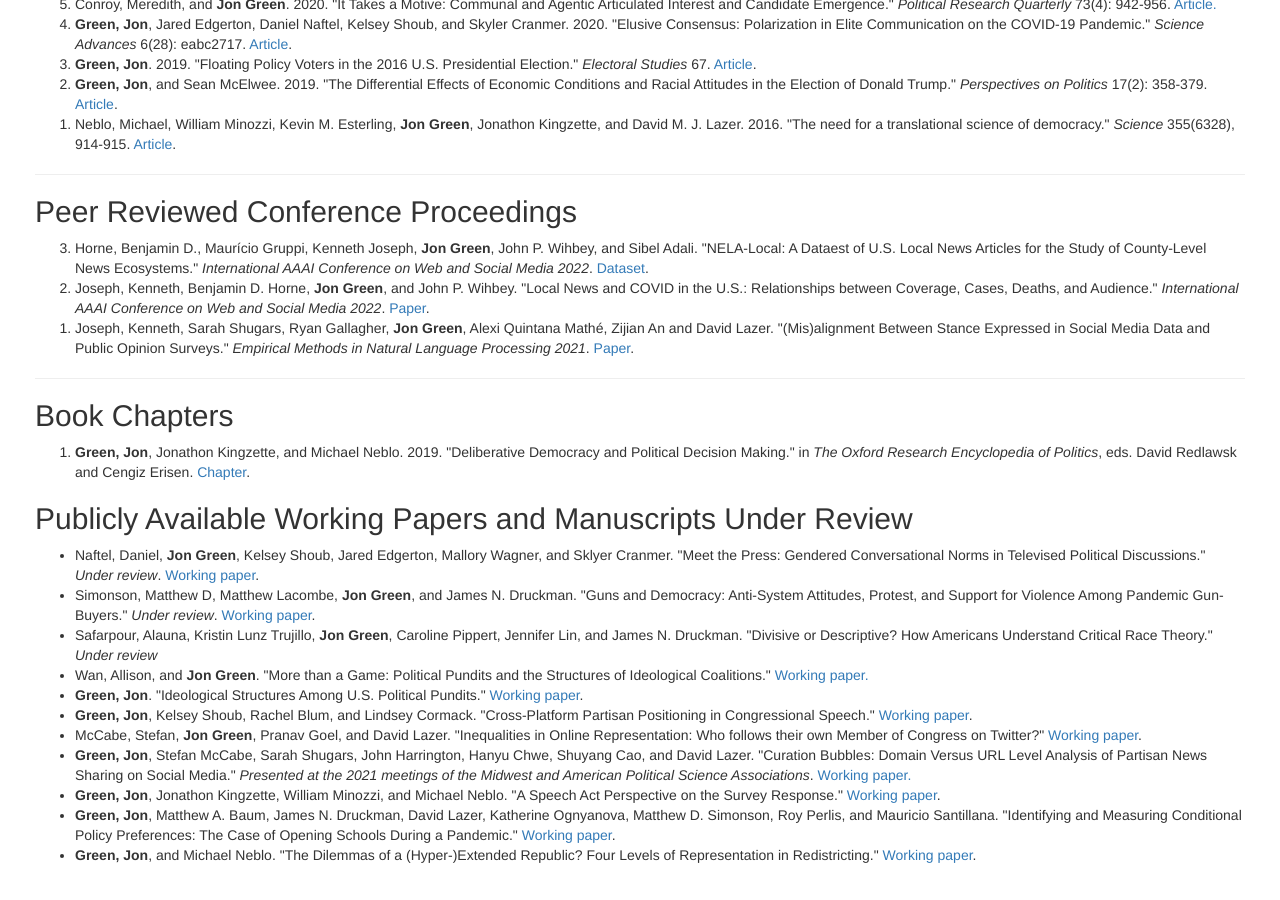
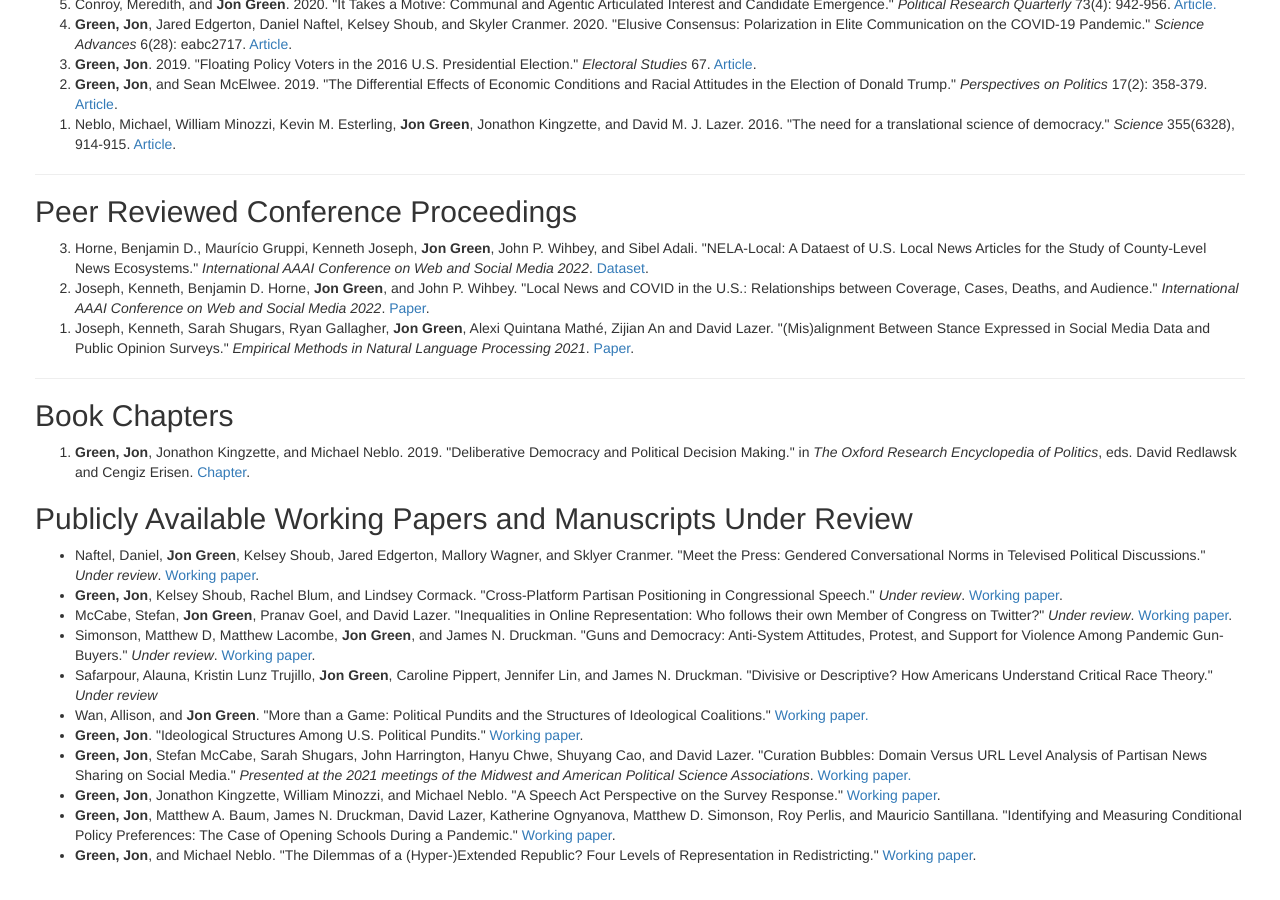
Before and after one commit to jgreen4919/jgreen4919.github.io, a Jekyll site: the page index.html, which Jekyll copies as it is, in a window 1280 px wide and 900 px high, scrolled down 1235 px. Built offline with Jekyll 4.4.1, drawn with Linux system fonts in a browser that asks for light colours.

Commit message:
new stuff under review

```diff
--- a/index.html
+++ b/index.html
@@ -71,12 +71,12 @@
     <ul>
    <!-- <li> Esterling, Kevin, Stefan McCabe, Diogo Ferrari, <strong>Jon Green</strong>, and David Lazer. "Deplatforming Right-Wing Extremists on Twitter Following the January 6 Insurrection." <i>Under review</i>.</li> -->
     <li>Naftel, Daniel, <strong>Jon Green</strong>, Kelsey Shoub, Jared Edgerton, Mallory Wagner, and Sklyer Cranmer. "Meet the Press: Gendered Conversational Norms in Televised Political Discussions." <i>Under review</i>. <a href="https://osf.io/my8us/">Working paper</a>.</li>
+      <li> <strong>Green, Jon</strong>, Kelsey Shoub, Rachel Blum, and Lindsey Cormack. "Cross-Platform Partisan Positioning in Congressional Speech." <i>Under review</i>. <a href="https://osf.io/85atn">Working paper</a>.</li>
+      <li>McCabe, Stefan, <strong>Jon Green</strong>, Pranav Goel, and David Lazer. "Inequalities in Online Representation: Who follows their own Member of Congress on Twitter?" <i>Under review</i>. <a href="https://osf.io/x4d6n">Working paper</a>.</li>
       <li>Simonson, Matthew D, Matthew Lacombe, <strong>Jon Green</strong>, and James N. Druckman. "Guns and Democracy: Anti-System Attitudes, Protest, and Support for Violence Among Pandemic Gun-Buyers." <i>Under review</i>. <a href="'https://www.ipr.northwestern.edu/our-work/working-papers/2022/wp-22-37.html">Working paper</a>.</li>
       <li> Safarpour, Alauna, Kristin Lunz Trujillo, <strong>Jon Green</strong>, Caroline Pippert, Jennifer Lin, and James N. Druckman. "Divisive or Descriptive? How Americans Understand Critical Race Theory." <i>Under review</i></li>
       <li>Wan, Allison, and <strong>Jon Green</strong>. "More than a Game: Political Pundits and the Structures of Ideological Coalitions." <a href="https://osf.io/ewg2d">Working paper.</a></li>
       <li> <strong>Green, Jon</strong>. "Ideological Structures Among U.S. Political Pundits." <a href="https://osf.io/2cjse/">Working paper</a>.</li>
-      <li> <strong>Green, Jon</strong>, Kelsey Shoub, Rachel Blum, and Lindsey Cormack. "Cross-Platform Partisan Positioning in Congressional Speech." <a href="https://osf.io/85atn">Working paper</a>.</li>
-      <li>McCabe, Stefan, <strong>Jon Green</strong>, Pranav Goel, and David Lazer. "Inequalities in Online Representation: Who follows their own Member of Congress on Twitter?"<!-- <i>Under review</i>.--> <a href="https://osf.io/x4d6n">Working paper</a>.</li>
   <!--  <li>Benegal, Salil, and <strong>Jon Green</strong>. "Cost Sensitivity, Partisan Cues, and Support for the Green New Deal." <i>Under review</i>.</li>-->
     <li> <strong>Green, Jon</strong>, Stefan McCabe, Sarah Shugars, John Harrington, Hanyu Chwe, Shuyang Cao, and David Lazer. "Curation Bubbles: Domain Versus URL Level Analysis of Partisan News Sharing on Social Media." <i>Presented at the 2021 meetings of the Midwest and American Political Science Associations</i>. <a href="https://osf.io/vbwer/"> Working paper.</a></li>
      <li> <strong>Green, Jon</strong>, Jonathon Kingzette, William Minozzi, and Michael Neblo. "A Speech Act Perspective on the Survey Response." <a href="https://osf.io/54ysv/">Working paper</a>.</li>
```
Also changed, not shown: 4 other files.
